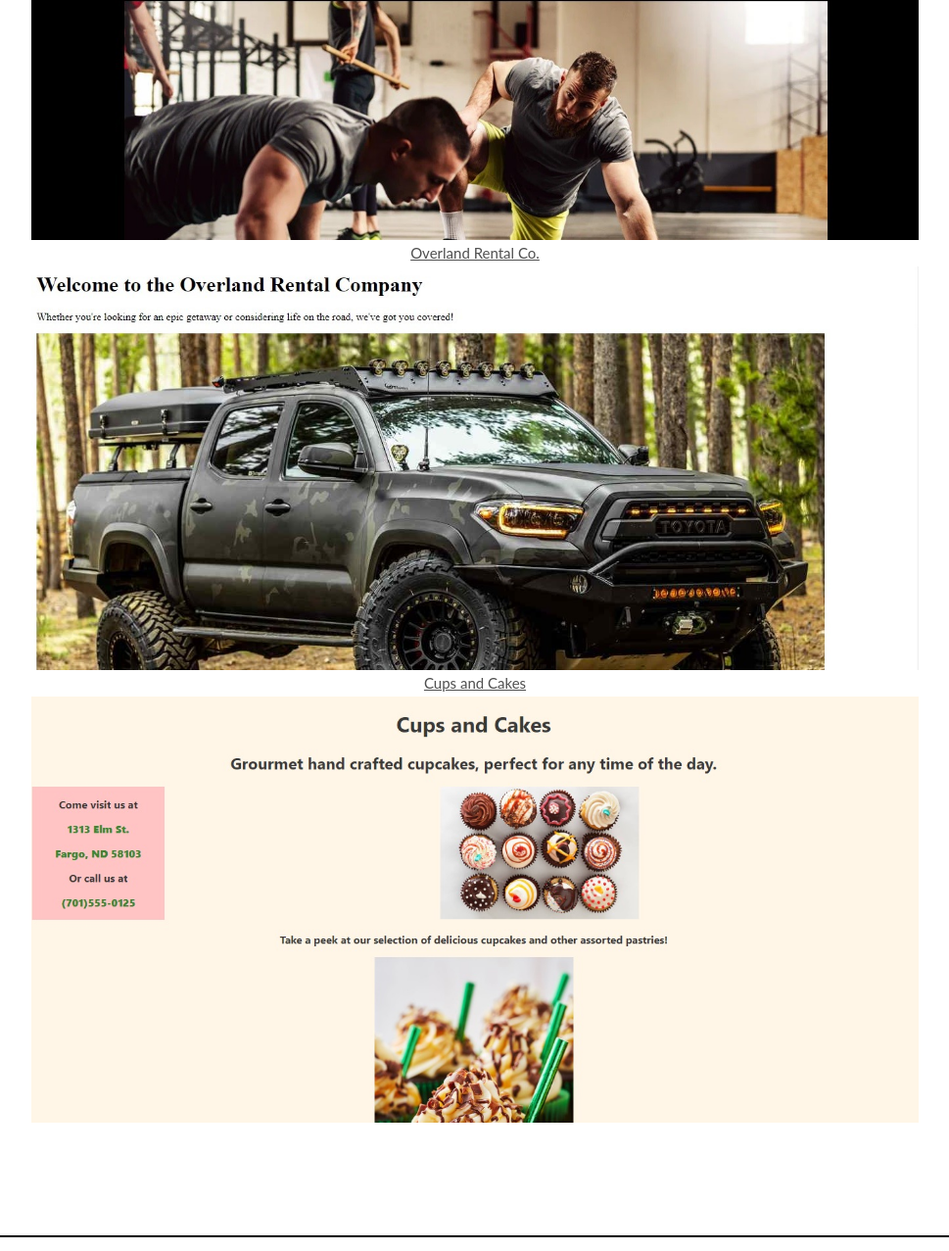
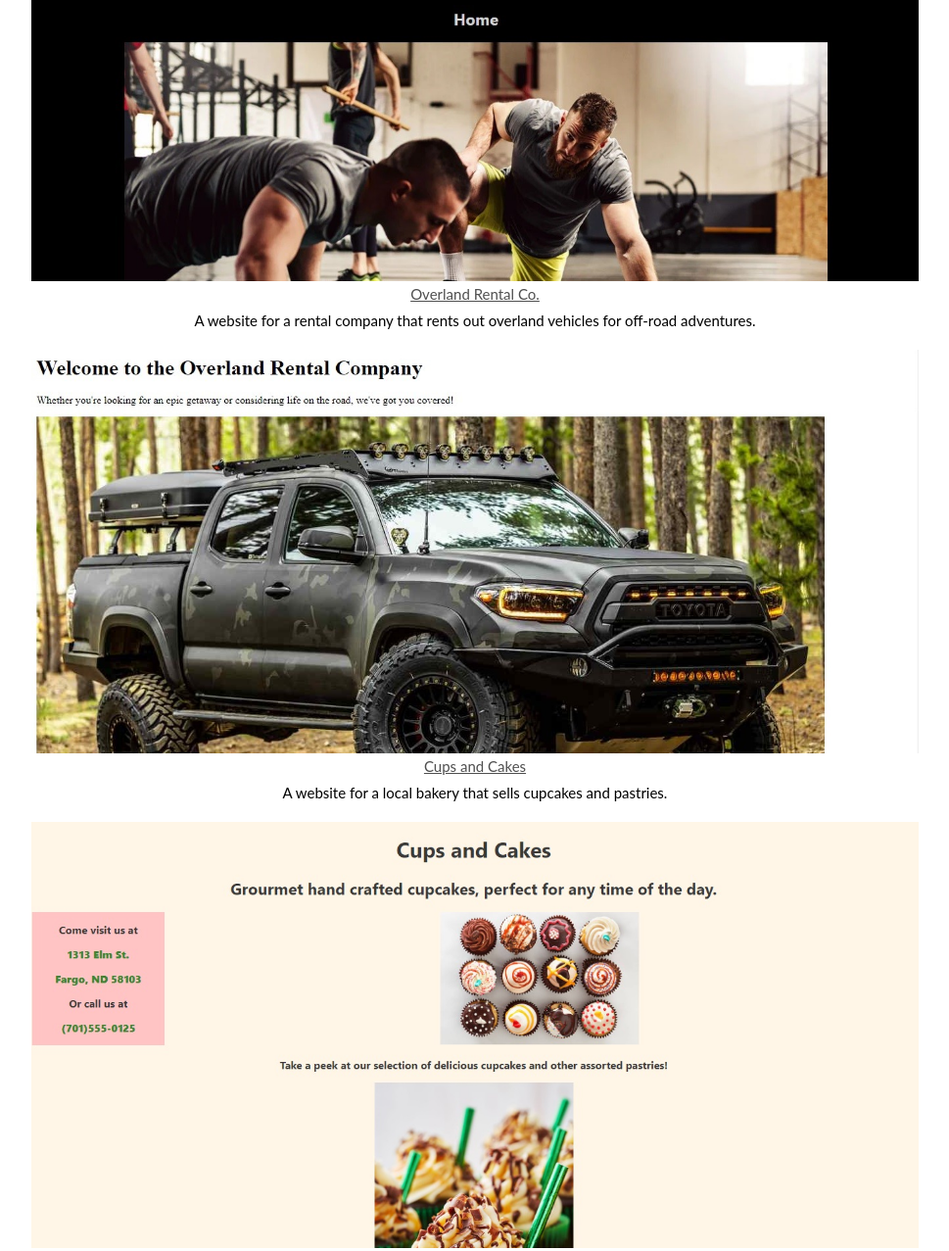
Before and after one commit to JBShaffer91/JS-Portfolio, a plain HTML site: page index.html in a window 1280 px wide. Shown: the part 1217-2494 px from the top of the page at 98% size, without its empty margins (155-1124 px from the left). Drawn offline with nearby package versions, Linux system fonts and the light colour scheme.

Commit message:
add descriptions to Top Projects sections

```diff
--- a/css/styles.css
+++ b/css/styles.css
@@ -29,6 +29,7 @@ a {
 
 .row {
     margin: 0 -15px;
+    list-style-type: none;
 }
 
 img {
--- a/index.html
+++ b/index.html
@@ -47,7 +47,7 @@
           <li>HTML</li>
           <li>CSS</li>
         </ul>
-        <p>Learning</p>
+        <h3>Learning</h3>
         <ul>
           <li>JavaScript</li>
           <li>bootstrap</li>
@@ -61,11 +61,14 @@
       <div class="col">
         <h3 href="https://github.com/JBShaffer91">My Top Projects</h3>
         <a href="https://github.com/JBShaffer91/gym-shark">Gym Shark</a>
+        <p>A social network that connects Personal Trainers to clients and helps people find workout partners in their area.</p>
         <img src="gym-shark-1.jpg" alt="Gym Shark home page">
         <a href="https://github.com/JBShaffer91/overland-rental-co">Overland Rental Co.</a>
+        <p>A website for a rental company that rents out overland vehicles for off-road adventures.</p>
         <img src="overland-rental-co-1.jpg" alt="Overland Rental Co. home page">
         <a href="https://github.com/JBShaffer91/cups-and-cakes">Cups and Cakes</a>
-        <img src="cups-and-cakes-1.jpg" alt="Cups and Cakes home page" href="https://jbshaffer91.github.io/cups-and-cakes/">
+        <p>A website for a local bakery that sells cupcakes and pastries.</p>
+        <img src="cups-and-cakes-1.jpg" alt="Cups and Cakes home page">
       </div>
     </div>
   </div>
```
